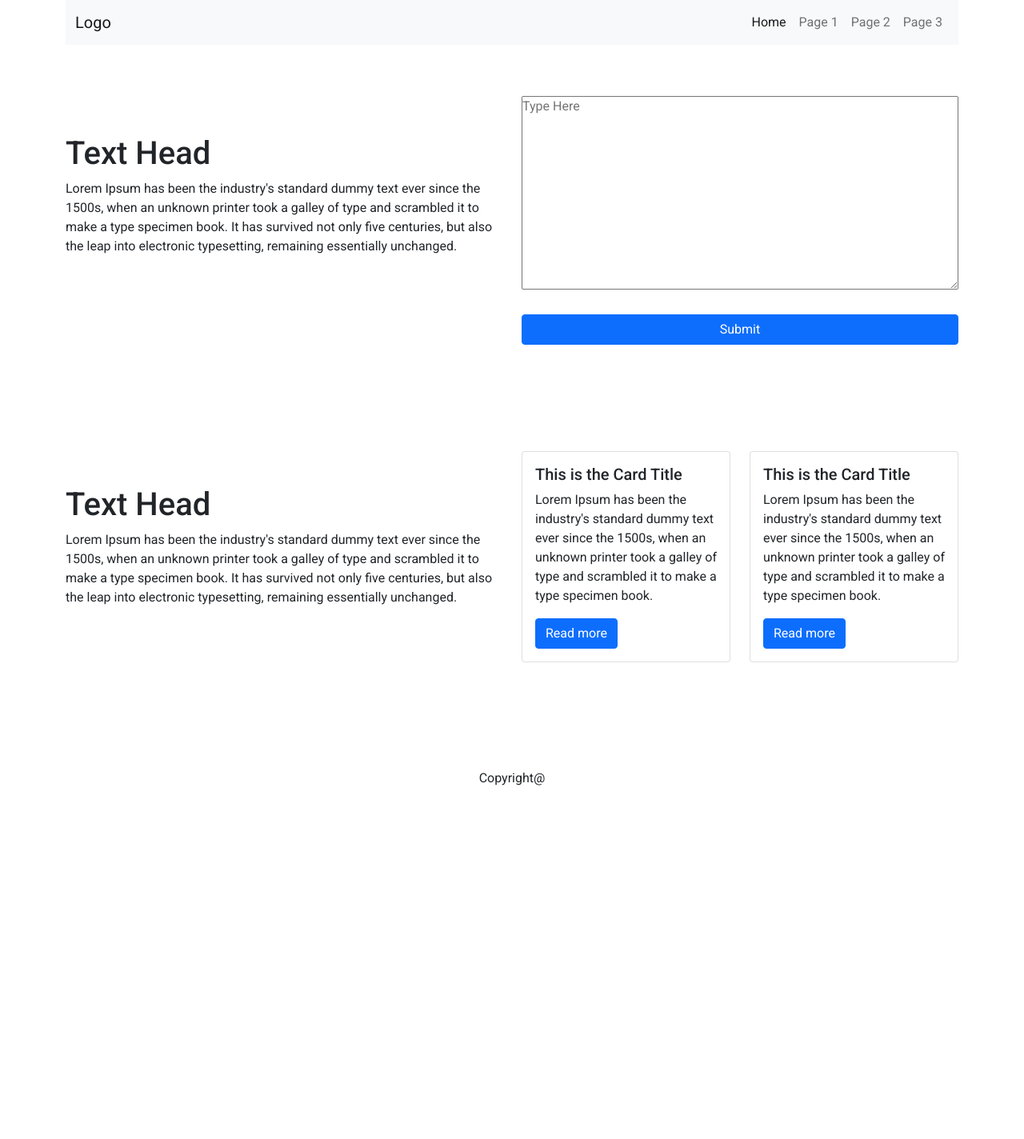
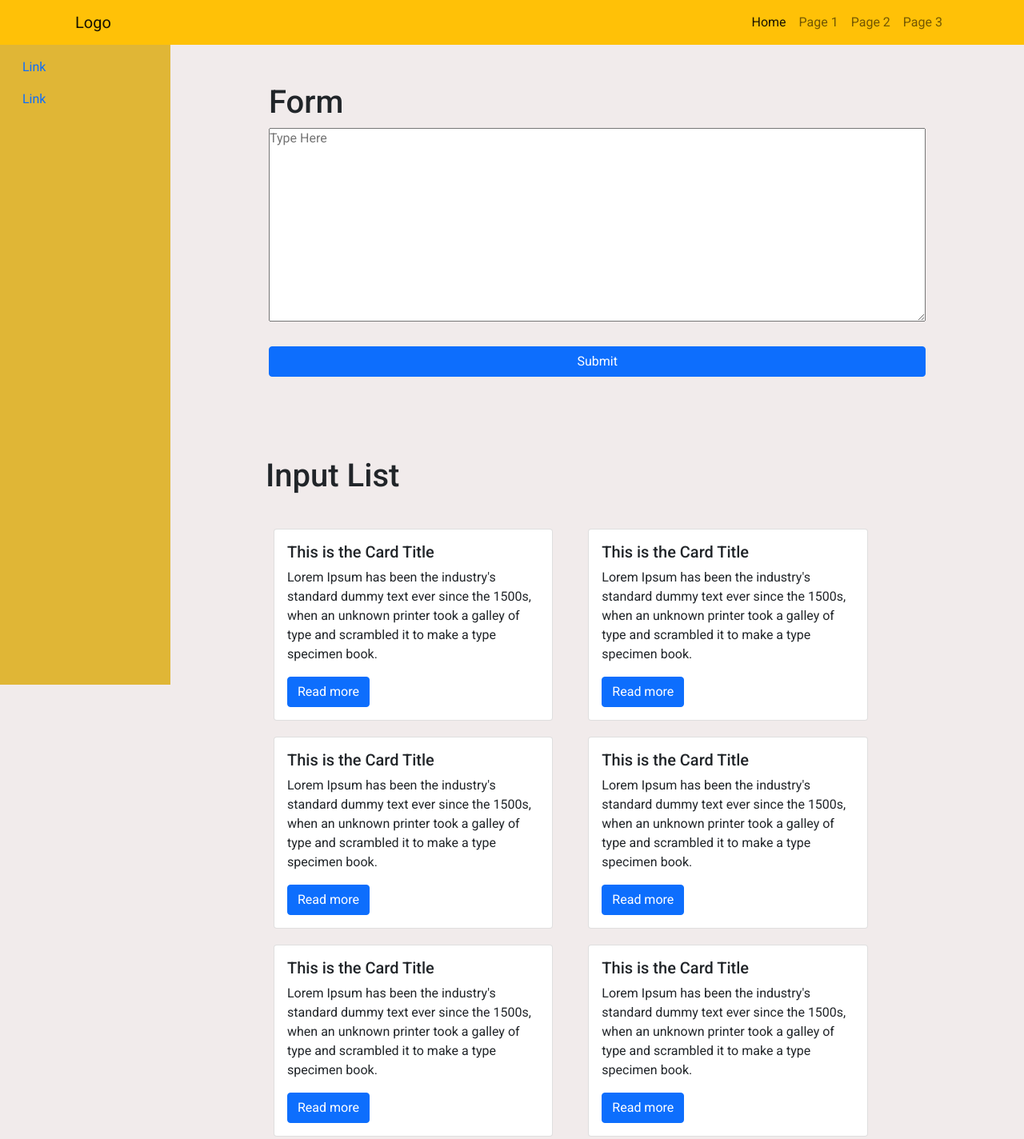
Before and after one commit to a-motein/pythonBasedResearch, a plain HTML site: page index.html in a window 1280 px wide. Shown: the whole page at 80% size. Before the commit the page ends 1065 px from the top, so only its background shows below. Drawn offline with nearby package versions, Linux system fonts and the light colour scheme.

Commit message:
Final work

```diff
--- a/css/style.css
+++ b/css/style.css
@@ -9,33 +9,53 @@
 
 body{
 	font-family: 'Roboto', sans-serif;
+	background-color: rgb(241, 235, 235);
 }
 
 /* Head CSS  */
-
+header{
+	background-color:#ffc107!important;
+}
+div{
+	overflow: hidden;
+}
 
 
 
 
 /* secondSec CSS  */
 
-#secondSec{
-	padding: 5% 0;
+.sidebar{
+	background-color: #e0b636;
+
+
 }
 
-#secondSec textarea{
+.main{
+	padding: 0;
+}
+
+
+.main form textarea{
 	resize: both;
 	width: 100%;
 }
 
 
-#secondSec .btn{
+.main form .btn{
 	width: 100%;
 }
-
+.cards{
+	width: 70%;
+	margin-top: 100px;
+	margin-bottom: 100px;
+}
+.card-div{
+	margin: 10px;
+}
 
 /* thirdSec CSS  */
-
+/*
 #thirdSec{
 	padding: 5% 0;
 }
@@ -43,11 +63,12 @@ body{
 
 #thirdSec .card{
 	margin: 2% 0;
-}
+} */
 
 
 /* Footer Section  */
 
 footer{
-	padding: 5% 0;
+	background-color: rgb(190, 205, 206);
+	padding: 2% 0;
 }
--- a/index.html
+++ b/index.html
@@ -26,7 +26,7 @@
 
     <header class="sticky-top top-0">
         <div class="container">
-            <nav class="navbar navbar-expand-lg navbar-light bg-light">
+            <nav class="navbar navbar-expand-lg navbar-light bg-warning">
               <div class="container-fluid">
                 <a class="navbar-brand" href="#">Logo</a>
                 <button class="navbar-toggler" type="button" data-bs-toggle="collapse" data-bs-target="#navbarSupportedContent" aria-controls="navbarSupportedContent" aria-expanded="false" aria-label="Toggle navigation">
@@ -53,40 +53,40 @@
         </div>
     </header>
 
+    <div class="container-fluid">
+      <div class="row">
+          <div class="col-3 col-md-2 px-1 sidebar position-fixed" id="sticky-sidebar">
+              <div class="nav flex-column flex-nowrap vh-100 overflow-auto text-white p-2">
+                  <a href="#" class="nav-link">Link</a>
+                  <a href="#" class="nav-link">Link</a>
 
-    <section id="secondSec">
-        <div class="container">
-            <div class="row">
-                <div class="col-md mt-5">
-                    <h1>Text Head</h1>
+              </div>
+          </div>
+          <div class="col-9 col-md-8 offset-3 px-3  offset-md-3 main" id="main">
+            <br><br>
+              <h1>Form</h1>
 
-                    <p>Lorem Ipsum has been the industry's standard dummy text ever since the 1500s, when an unknown printer took a galley of type and scrambled it to make a type specimen book. It has survived not only five centuries, but also the leap into electronic typesetting, remaining essentially unchanged.</p>
-                </div>
-
-                <div class="col-md">
               <form action="/action.php">
                 <textarea name="message"rows="10" cols="auto" placeholder="Type Here"></textarea>
                 <br><br>
-                      <input class="btn btn-primary" type="submit">
+                <input class="btn btn-primary" type="submit" value="Submit">
               </form>
+
           </div>
-            </div>
-        </div>
-    </section>
+
+          <div class="col-10 offset-3 cards" id="cards">
 
 
-    <section id="thirdSec">
-        <div class="container">
+            <h1>
+              Input List
+            </h1>
+            <br>
+
+            <div class="col-md d-flex justify-content-center">
+
               <div class="row">
-                <div class="col-md mt-5">
-                    <h1>Text Head</h1>
 
-                    <p>Lorem Ipsum has been the industry's standard dummy text ever since the 1500s, when an unknown printer took a galley of type and scrambled it to make a type specimen book. It has survived not only five centuries, but also the leap into electronic typesetting, remaining essentially unchanged.</p>
-                </div>
-
-                <div class="col-md">
-                    <div class="row">
-                      <div class="col-sm-6">
+                <div class="col-sm-5 card-div">
                   <div class="card">
                     <div class="card-body">
                       <h5 class="card-title">This is the Card Title</h5>
@@ -95,7 +95,8 @@
                     </div>
                   </div>
                 </div>
-                      <div class="col-sm-6">
+
+                <div class="col-sm-5 card-div">
                   <div class="card">
                     <div class="card-body">
                       <h5 class="card-title">This is the Card Title</h5>
@@ -104,26 +105,53 @@
                     </div>
                   </div>
                 </div>
+
+                <div class="col-sm-5 card-div">
+                  <div class="card">
+                    <div class="card-body">
+                      <h5 class="card-title">This is the Card Title</h5>
+                      <p class="card-text">Lorem Ipsum has been the industry's standard dummy text ever since the 1500s, when an unknown printer took a galley of type and scrambled it to make a type specimen book.</p>
+                      <a href="#" class="btn btn-primary">Read more</a>
                     </div>
                   </div>
                 </div>
+
+                <div class="col-sm-5 card-div">
+                  <div class="card">
+                    <div class="card-body">
+                      <h5 class="card-title">This is the Card Title</h5>
+                      <p class="card-text">Lorem Ipsum has been the industry's standard dummy text ever since the 1500s, when an unknown printer took a galley of type and scrambled it to make a type specimen book.</p>
+                      <a href="#" class="btn btn-primary">Read more</a>
                     </div>
-    </section>
+                  </div>
+                </div>
 
+                <div class="col-sm-5 card-div">
+                  <div class="card">
+                    <div class="card-body">
+                      <h5 class="card-title">This is the Card Title</h5>
+                      <p class="card-text">Lorem Ipsum has been the industry's standard dummy text ever since the 1500s, when an unknown printer took a galley of type and scrambled it to make a type specimen book.</p>
+                      <a href="#" class="btn btn-primary">Read more</a>
+                    </div>
+                  </div>
+                </div>
 
-    <footer>
-        <div class="container text-center">
-            <p>
-                Copyright@
-            </p>
+                <div class="col-sm-5 card-div">
+                  <div class="card">
+                    <div class="card-body">
+                      <h5 class="card-title">This is the Card Title</h5>
+                      <p class="card-text">Lorem Ipsum has been the industry's standard dummy text ever since the 1500s, when an unknown printer took a galley of type and scrambled it to make a type specimen book.</p>
+                      <a href="#" class="btn btn-primary">Read more</a>
                     </div>
-    </footer>
+                  </div>
+                </div>
 
+              </div>
+          </div>
 
-
-
-
-
+        </div>
+      </div>
+  </div>
 
 
 
```
Lines whose indentation alone changed are shown as unchanged.
